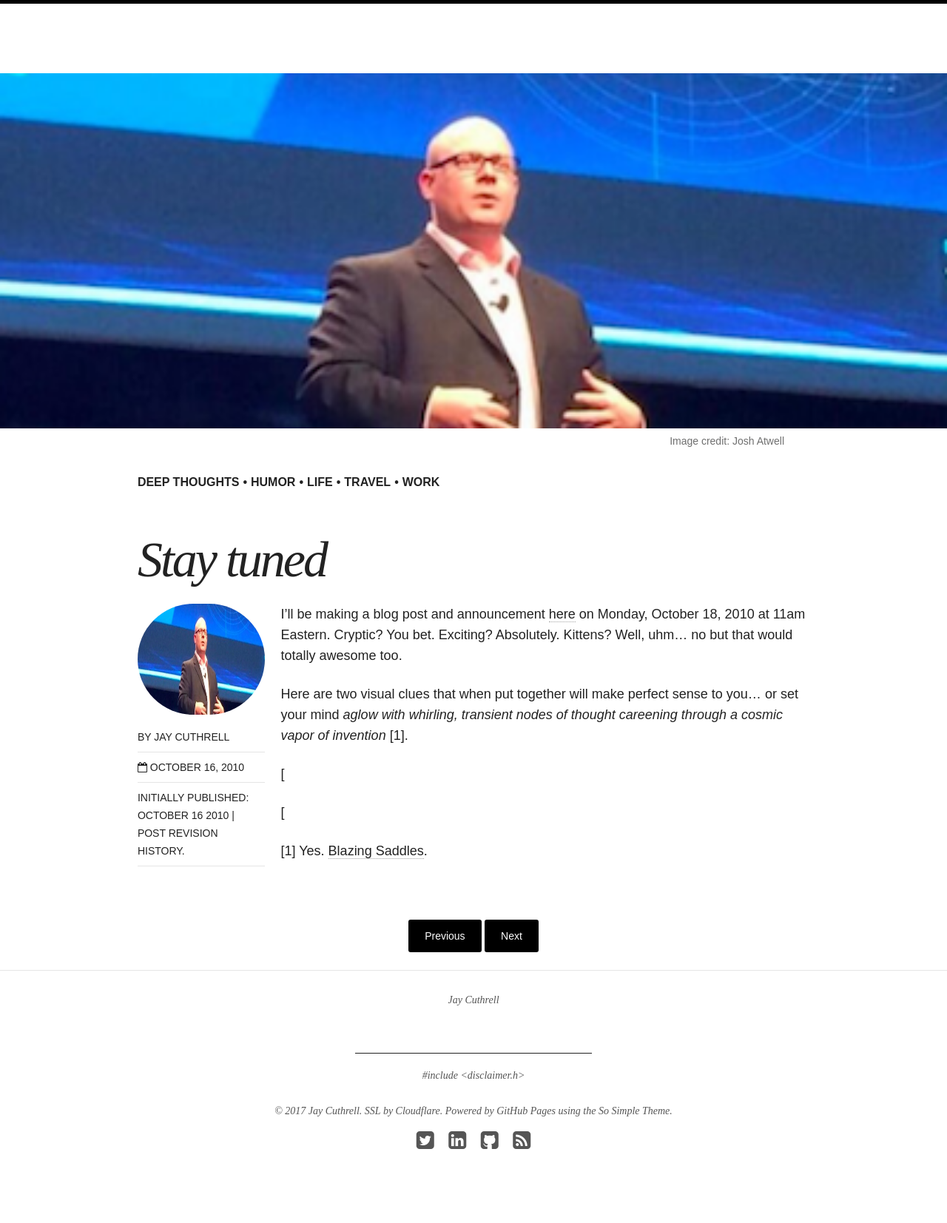
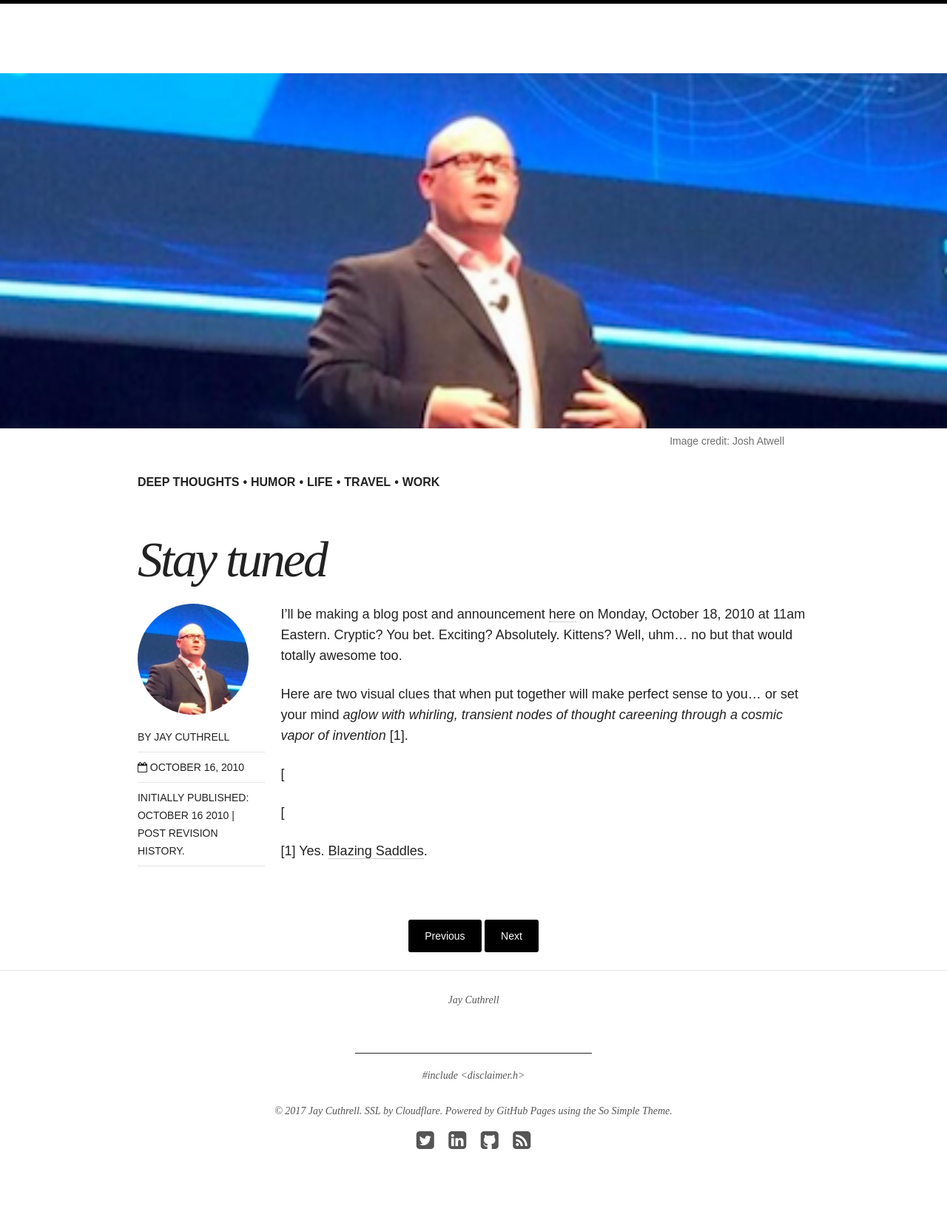
Before and after one commit to nsshommo/jaycuthrell.github.io, a Jekyll site: the page built from blog/_posts/2010-10-16-stay-tuned.markdown, in a window 1280 px wide. Shown: the whole page at 74% size. Built offline with Jekyll 4.4.1, drawn with Linux system fonts in a browser that asks for light colours; nearby versions of some CDN libraries; comment, search, counter and statistics services are not loaded.

Commit message:
new avatar

```diff
--- a/_config.yml
+++ b/_config.yml
@@ -35,7 +35,7 @@ mathjax: true
 
 
 owner:
-  avatar: 400x150.png
+  avatar: 400x400.png
   name : Jay Cuthrell
   email : jay@cuthrell.com
   github : jaycuthrell
--- a/_sass/_page.scss
+++ b/_sass/_page.scss
@@ -146,10 +146,10 @@ span + .entry-title {
 
 	@include media($large) {
 		display: block;
-		width: 400px;
+		width: 150px;
 		height: 150px;
 		margin-bottom: 10px;
-		@include rounded(400px);
+		@include rounded(150px);
 		@include clearfix;
 	}
 }
```
Also changed, not shown: images/400x400.png (added).
